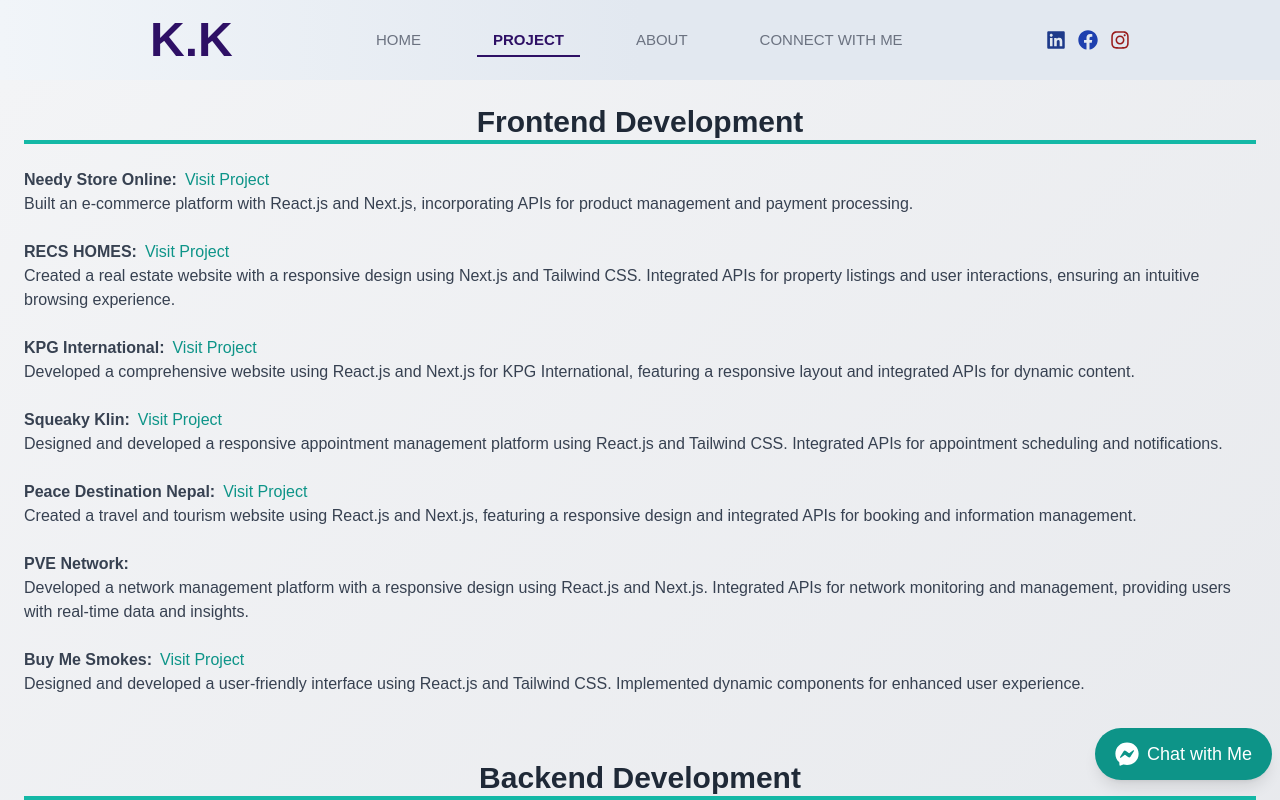
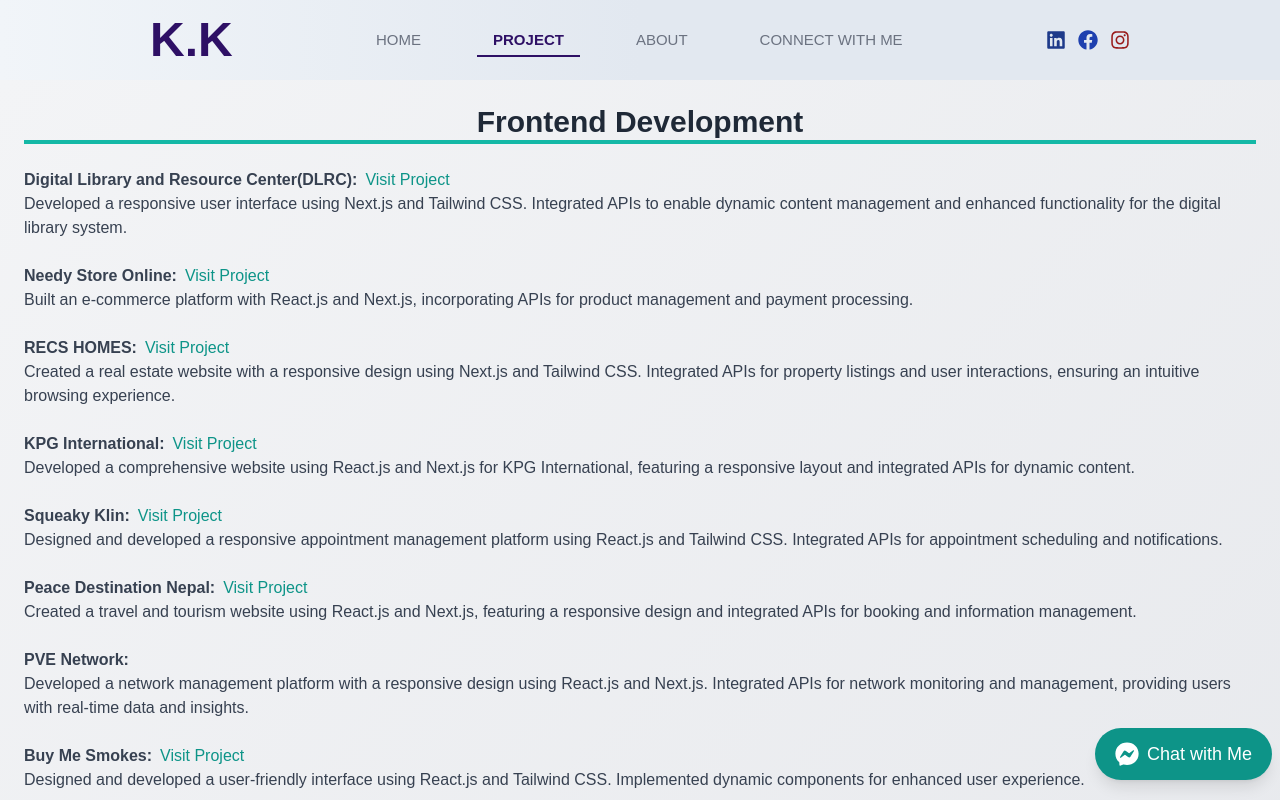
Before and after one commit to khadkakrijal/my-portfolio, a Next.js app: page /project in a window 1280 px wide. Shown: the top 800 px of the page. Built offline with nearby package versions, Linux system fonts and the light colour scheme.

Commit message:
project added in fronend development

```diff
--- a/app/components/Projects/projects.tsx
+++ b/app/components/Projects/projects.tsx
@@ -8,6 +8,22 @@
           Frontend Development
         </h2>
         <ul className="space-y-6 text-gray-700">
+          <li>
+            <strong>Digital Library and Resource Center(DLRC):</strong>
+            <a
+              href="https://digitallibrary.fwd.gov.np/"
+              target="_blank"
+              rel="noopener noreferrer"
+              className="text-teal-600 hover:underline ml-2"
+            >
+              Visit Project
+            </a>
+            <p>
+              Developed a responsive user interface using Next.js and Tailwind
+              CSS. Integrated APIs to enable dynamic content management and
+              enhanced functionality for the digital library system.
+            </p>
+          </li>
           <li>
             <strong>Needy Store Online:</strong>
             <a
@@ -133,8 +149,8 @@
             <strong>Needy Store Online:</strong>
             <p>
               Utilized Supabase for backend services, including database
-              management and authentication to support the e-commerce platform&apos;s
-              functionalities.
+              management and authentication to support the e-commerce
+              platform&apos;s functionalities.
             </p>
           </li>
           <li>
```
